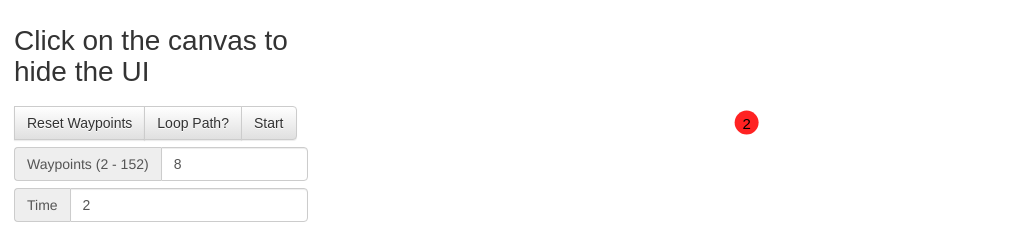
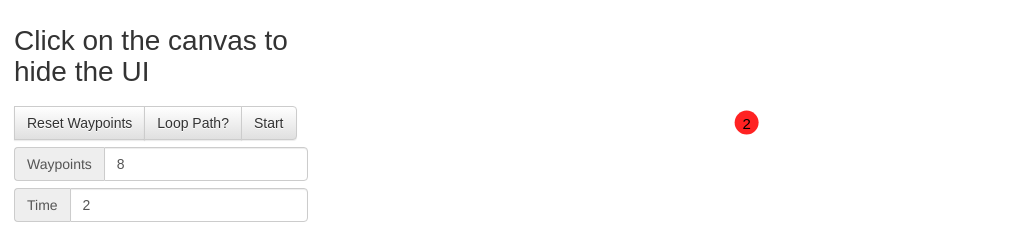
Before and after one commit to ollieBaker/Cattmull-Rom-Canvas, a website: page index.html in a window 1280 px wide. Shown: the top 237 px of the page, without its empty margins (0-1018 px from the left). Drawn offline with nearby package versions, Linux system fonts and the light colour scheme.

Commit message:
Removed waypoint label

```diff
--- a/index.html
+++ b/index.html
@@ -38,7 +38,7 @@
             <button id="start" type="button" class="btn btn-default" value="Start">Start</button>
         </div>
         <div class="input-group">
-            <span class="input-group-addon">Waypoints (2 - 152)</span>
+            <span class="input-group-addon">Waypoints</span>
             <input id="waypoints" type="number" class="form-control" placeholder="8" value="8" min="2" max="256" pattern="[0-9]*">
         </div>
         <div class="input-group">
```
Also changed, not shown: src/index.html (+1 -1 lines).
